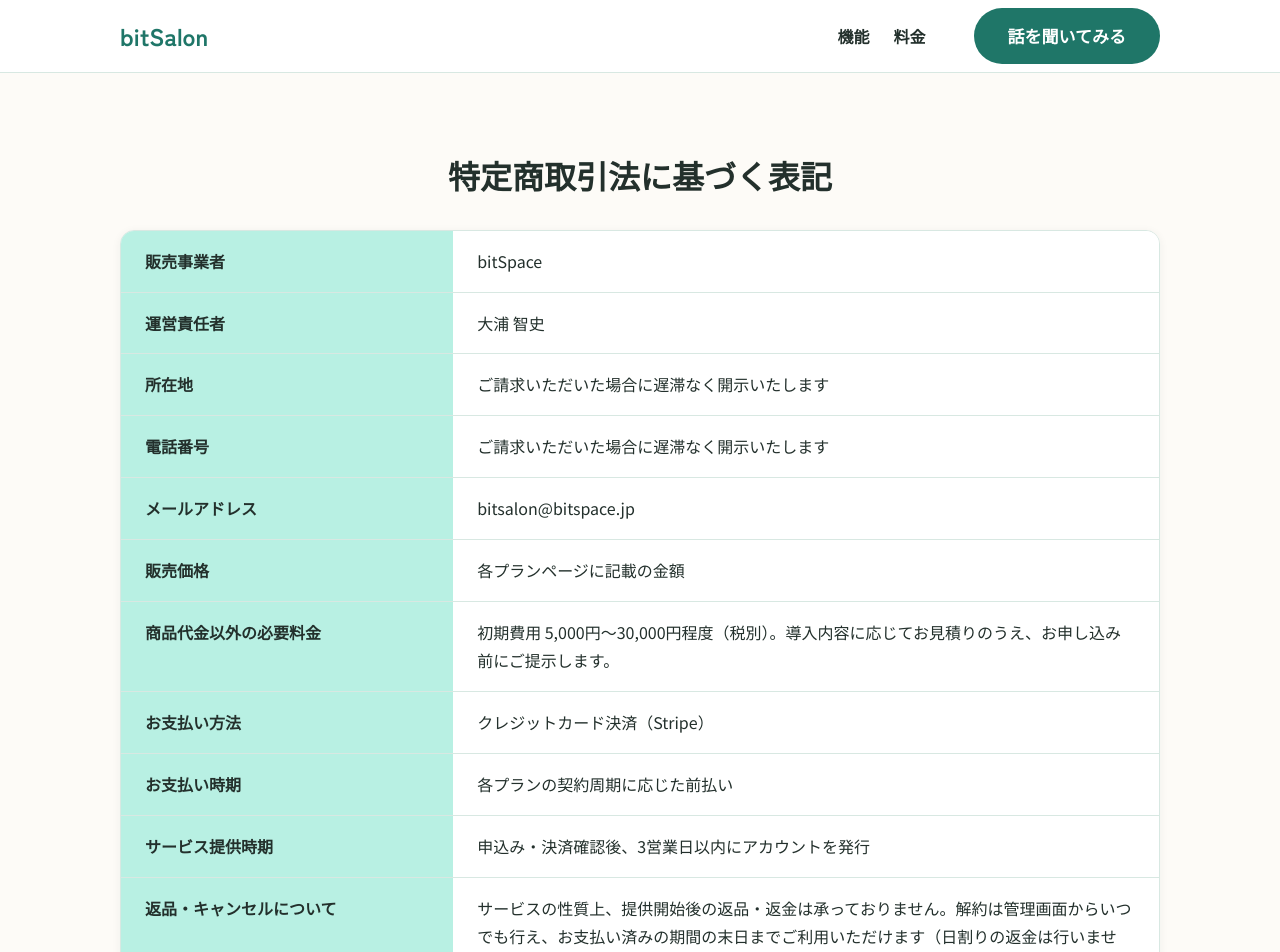
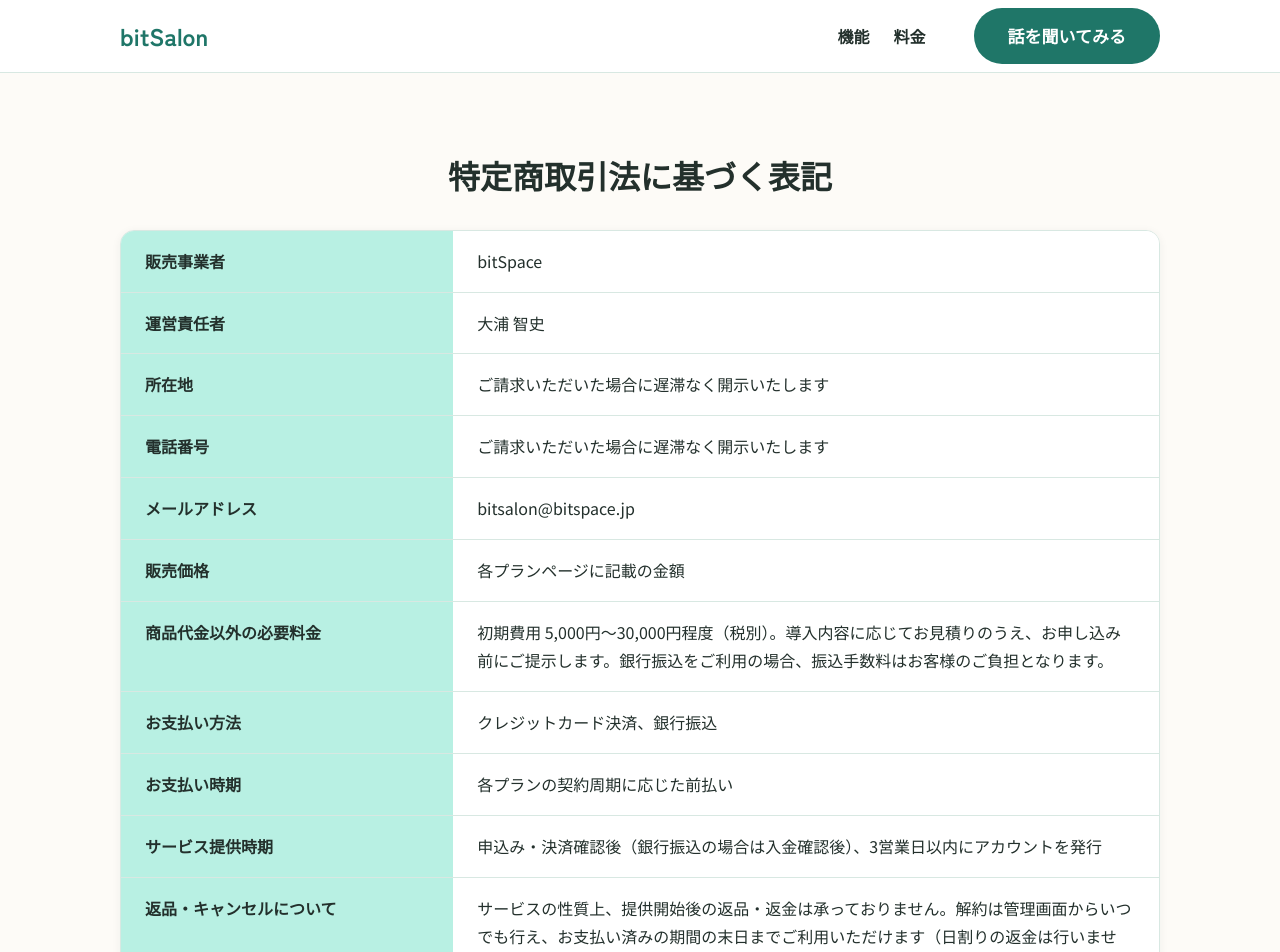
Before and after one commit to ohura-bitspace/bitsalon-lp, a React (Vite) app: page /tokushoho in a window 1280 px wide. Shown: the top 952 px of the page. Built offline with nearby package versions, Linux system fonts and the light colour scheme; no server answers.

Commit message:
決済代行会社名の表記を削除する

```diff
--- a/src/pages/TokushohoPage.tsx
+++ b/src/pages/TokushohoPage.tsx
@@ -15,11 +15,15 @@ const rows: Row[] = [
   {
     label: '商品代金以外の必要料金',
     value:
-      '初期費用 5,000円〜30,000円程度（税別）。導入内容に応じてお見積りのうえ、お申し込み前にご提示します。',
+      '初期費用 5,000円〜30,000円程度（税別）。導入内容に応じてお見積りのうえ、お申し込み前にご提示します。'
+      + '銀行振込をご利用の場合、振込手数料はお客様のご負担となります。',
   },
-  { label: 'お支払い方法', value: 'クレジットカード決済（Stripe）' },
+  { label: 'お支払い方法', value: 'クレジットカード決済、銀行振込' },
   { label: 'お支払い時期', value: '各プランの契約周期に応じた前払い' },
-  { label: 'サービス提供時期', value: '申込み・決済確認後、3営業日以内にアカウントを発行' },
+  {
+    label: 'サービス提供時期',
+    value: '申込み・決済確認後（銀行振込の場合は入金確認後）、3営業日以内にアカウントを発行',
+  },
   {
     label: '返品・キャンセルについて',
     value:
--- a/src/sections/PricingSection.tsx
+++ b/src/sections/PricingSection.tsx
@@ -66,7 +66,9 @@ export default function PricingSection() {
           <p>
             ※ 初期費用は初期設定の代行範囲やデータ移行の有無によって変わります。お申し込み前にお見積りをご提示します。
           </p>
-          <p>※ お支払いはクレジットカード（Stripe決済）に対応しています。プランの変更は管理画面からいつでも行えます。</p>
+          <p>
+            ※ お支払いはクレジットカードと銀行振込に対応しています。プランの変更は管理画面からいつでも行えます。
+          </p>
         </div>
       </div>
     </section>
```
